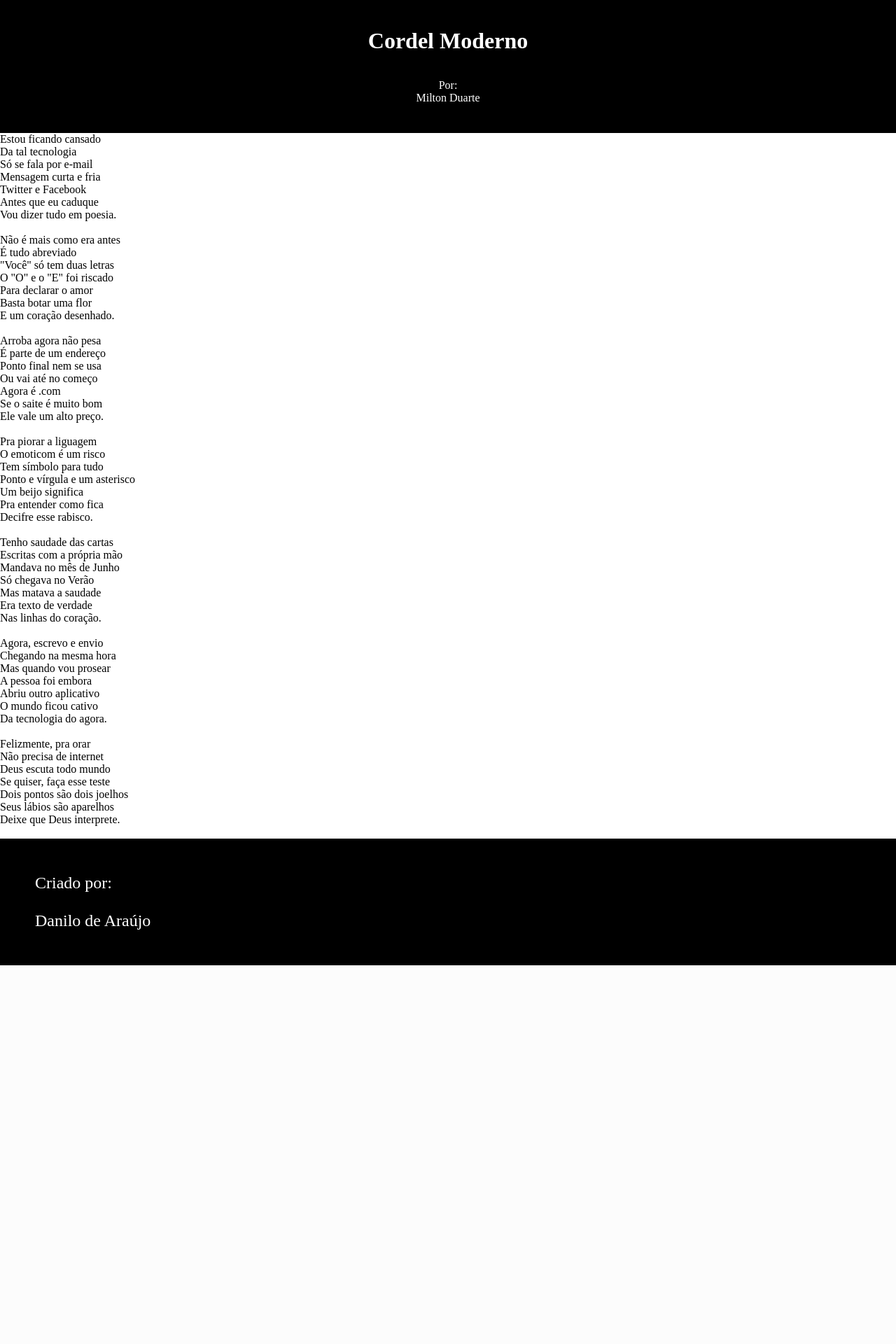
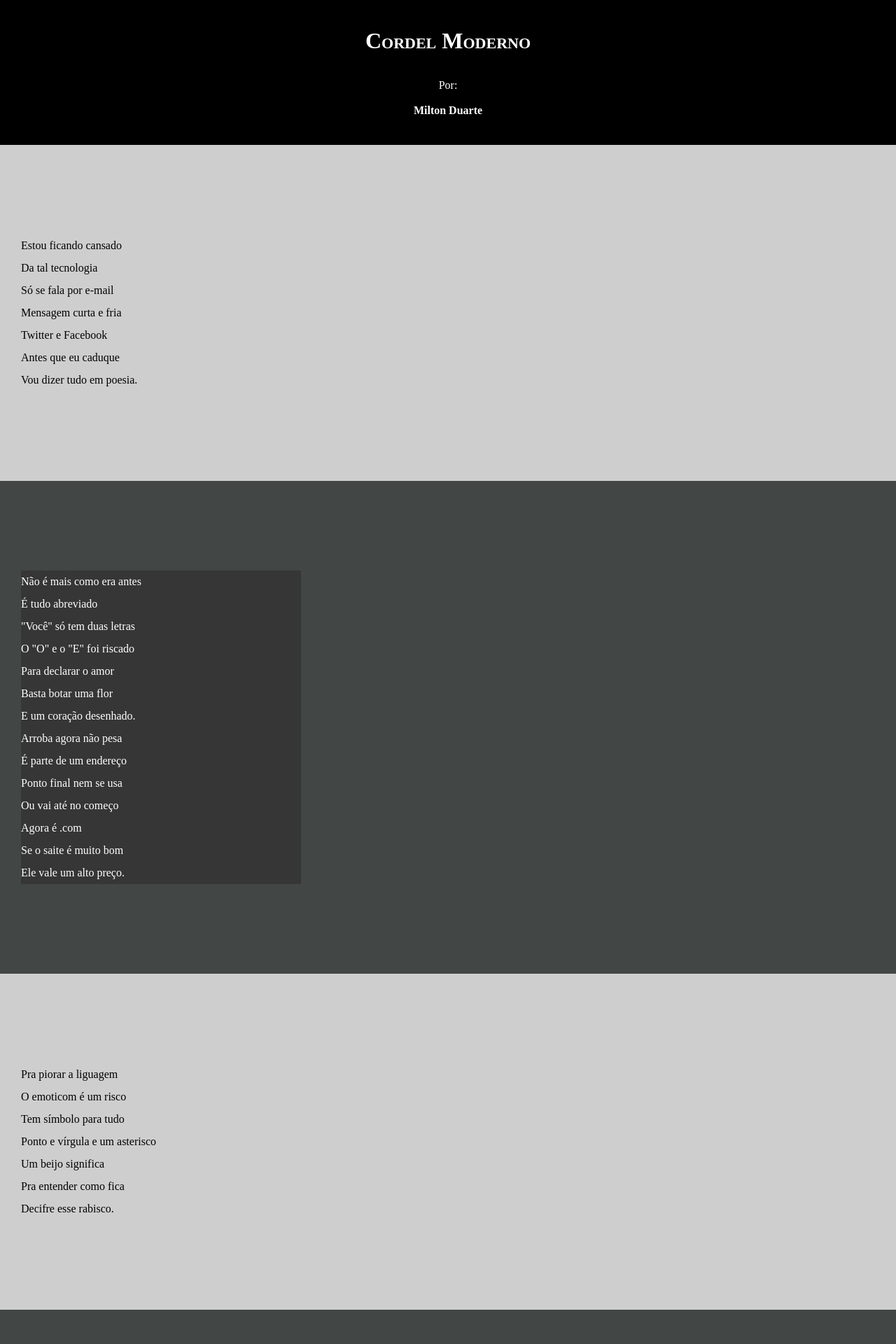
Before and after one commit to JayXani/Html-CSS, a PHP site: page / in a window 1280 px wide. Shown: the top 1920 px of the page at 70% size. Before the commit the page ends 1379 px from the top, so only its background shows below. Run offline with PHP 8.4, Linux system fonts and the light colour scheme.

Commit message:
Atualização no CSS

```diff
--- a/Html-MOD3/Desafio12/d012/estilo/style.css
+++ b/Html-MOD3/Desafio12/d012/estilo/style.css
@@ -11,30 +11,67 @@
     margin: 0px;
     padding: 0px;
 }
+html,body
+{
+    min-height: 100vh;
+    background-color: darkgray;
+}
 header
 {
     background-color: black;
-    min-height: 150px;
+    padding-bottom: 40px;
     padding-top: 40px;
+    text-align: center;
 }
 
-.header
+header > h1
 {
     color: var(--cor01);
-    text-align:center;
+
+    font-variant: small-caps;
 }
-.header > a
+.CONFIG_P
 {
     color: var(--cor01);
+
+}
+header > p > a
+{
     text-decoration: none;
+    font-weight: bolder;
+    color:var(--cor01);
 }
-.header > a:hover
+a:hover
 {
     color: rgb(76, 90, 114);
-    background-color: aquamarine;
+    background-color: rgb(216, 228, 224);
     border-radius: 5px;
     padding: 2px;
+    text-decoration: underline;
 }
+section
+{
+    padding-top: 10%;
+    padding-bottom: 10%;
+    line-height: 2em;       /*Espaçamento entre linhas*/
+    padding-left: 30px;
+}
+.normal
+{
+    background-color: rgb(206, 206, 206);
+}
+.imagem
+{
+    background-color: rgb(66, 70, 68);
+    color:white;
+}
+section.imagem > p   /*Ajuste para colocar a imagem de fundo e que não atrapalhe a visualização*/
+{
+    background-color: rgba(41, 39, 39, 0.514);
+    width: 400px;
+}
+
+
 footer
 {
     background-color: black;
--- a/Html-MOD3/Desafio12/d012/index.html
+++ b/Html-MOD3/Desafio12/d012/index.html
@@ -13,15 +13,14 @@
 
     <header>
 
-            <h1 class="header">Cordel Moderno</h1><br><br>
-            <p class="header">Por:<br><a href="https://www.recantodasletras.com.br/poesias/3186743" target="_blank">Milton Duarte</a></p>
+            <h1>Cordel Moderno</h1><br><br>
+            <p class="CONFIG_P">Por: <br><br><a href="https://www.recantodasletras.com.br/poesias/3186743" target="_blank">Milton Duarte</a></p>
 
 
     </header>
 
-                <article id="conteudo">
 
-                    <section>
+                    <section class="normal">
                         <p class="paragrafos">
                             Estou ficando cansado <br>
                             Da tal tecnologia <br>
@@ -29,9 +28,9 @@
                             Mensagem curta e fria <br>
                             Twitter e Facebook <br>
                             Antes que eu caduque <br>
-                            Vou dizer tudo em poesia.</p> <br>
+                            Vou dizer tudo em poesia.</p>
                     </section>
-                    <section>
+                    <section class="imagem">
                         <p class="paragrafos">
                             Não é mais como era antes <br>
                             É tudo abreviado <br>
@@ -39,7 +38,7 @@
                             O "O" e o "E" foi riscado <br>
                             Para declarar o amor <br>
                             Basta botar uma flor <br>
-                            E um coração desenhado.</p><br>
+                            E um coração desenhado.</p>
 
                         <p class="paragrafos">
                             Arroba agora não pesa <br>
@@ -48,9 +47,9 @@
                             Ou vai até no começo <br>
                             Agora é .com <br>
                             Se o saite é muito bom <br>
-                            Ele vale um alto preço.</p><br>
+                            Ele vale um alto preço.</p>
                     </section>
-                    <section>
+                    <section class="normal">
                         <p class="paragrafos">
                             Pra piorar a liguagem <br>
                             O emoticom é um risco <br>
@@ -58,9 +57,9 @@
                             Ponto e vírgula e um asterisco<br>
                             Um beijo significa<br>
                             Pra entender como fica<br>
-                            Decifre esse rabisco.</p><br>
+                            Decifre esse rabisco.</p>
                     </section>
-                    <section>
+                    <section class="imagem">
                         <p class="paragrafos">
                             Tenho saudade das cartas<br>
                             Escritas com a própria mão<br>
@@ -68,7 +67,7 @@
                             Só chegava no Verão<br>
                             Mas matava a saudade<br>
                             Era texto de verdade<br>
-                            Nas linhas do coração.</p><br>
+                            Nas linhas do coração.</p>
 
                         <p class="paragrafos">
                             Agora, escrevo e envio<br>
@@ -77,9 +76,9 @@
                             A pessoa foi embora<br>
                             Abriu outro aplicativo<br>
                             O mundo ficou cativo<br>
-                            Da tecnologia do agora.</p><br>
+                            Da tecnologia do agora.</p>
                     </section>
-                    <section>
+                    <section class="normal">
                         <p class="paragrafos">
                             Felizmente, pra orar<br>
                             Não precisa de internet<br>
@@ -87,10 +86,9 @@
                             Se quiser, faça esse teste<br>
                             Dois pontos são dois joelhos<br>
                             Seus lábios são aparelhos<br>
-                            Deixe que Deus interprete.</p><br>
+                            Deixe que Deus interprete.</p>
                     </section>
 
-                </article>
 
 </body>
 
```
